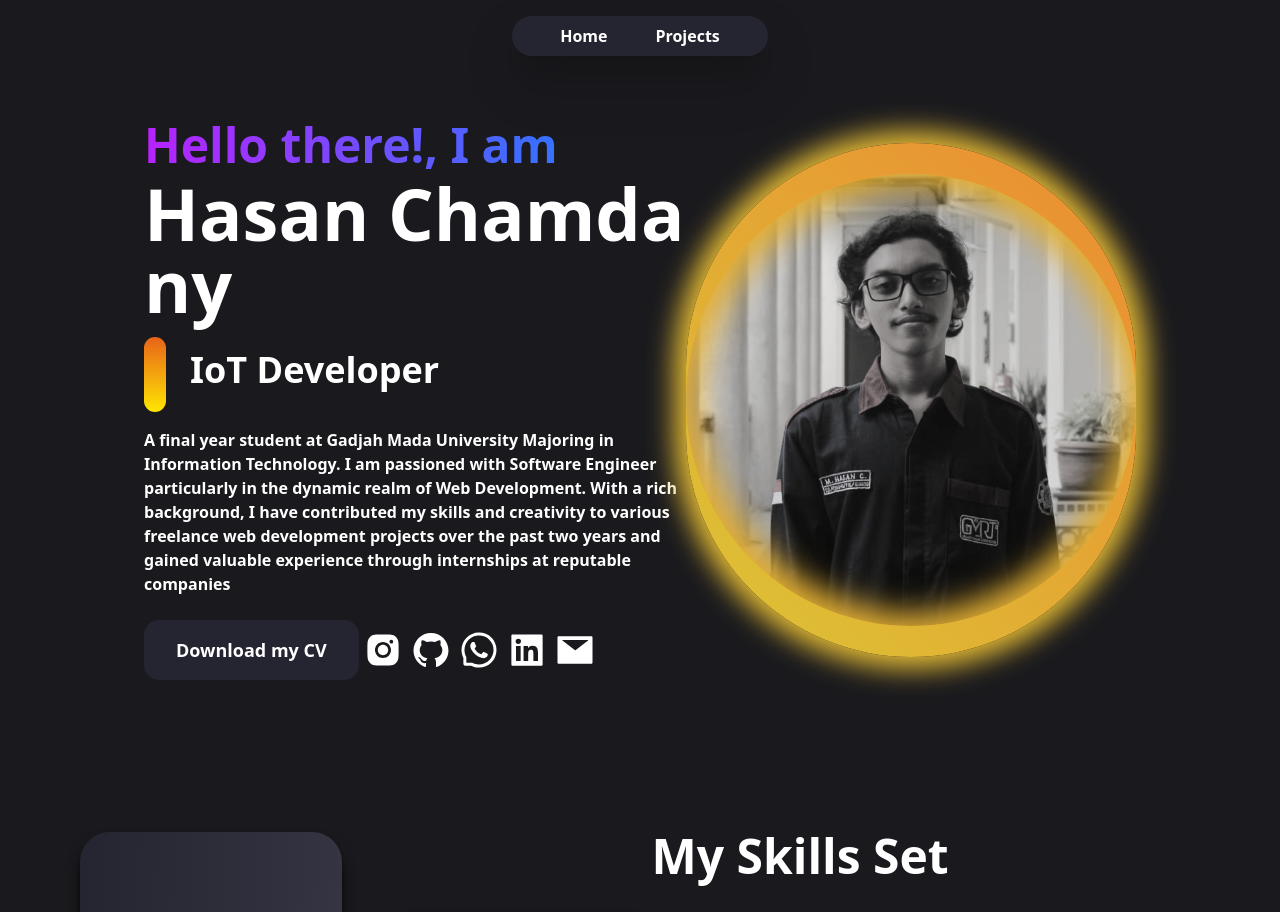
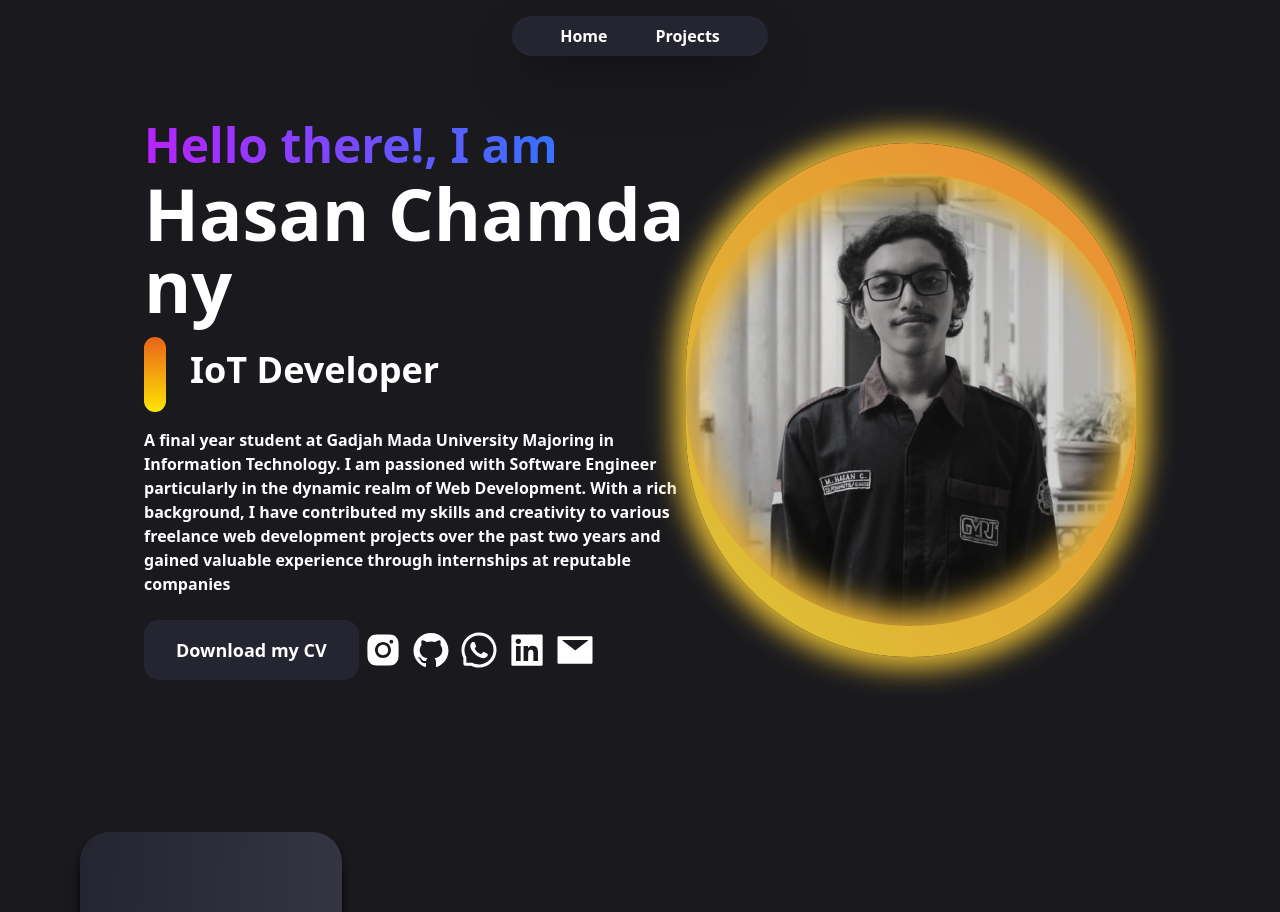
Before and after one commit to hasanchamdany/hasanchamdany.github.io, a Next.js app: page / in a window 1280 px wide. Shown: the top 912 px of the page. Built offline with nearby package versions, Linux system fonts and the light colour scheme.

Commit message:
hotfix(navbar): styling hover text and transition aos skill set heading

```diff
--- a/src/components/Navbar/Navbar.jsx
+++ b/src/components/Navbar/Navbar.jsx
@@ -91,14 +91,14 @@ const Navbar = () => {
                   <ul className="items-center text-center justify-center space-y-10 md:flex md:space-x-12 md:space-y-0">
                     <li className="text-n-blue">
                       <Link href="/">
-                        <div className="font-poppins font-semibold text-white hover:text-blue-light transition duration-300 ease-in-out">
+                        <div className="font-poppins font-semibold text-white hover:text-[#E2AE34] transition duration-300 ease-in-out">
                           Home
                         </div>
                       </Link>
                     </li>
                     <li className="text-n-blue">
                       <Link href="/projects">
-                        <div className="font-poppins font-semibold text-white hover:text-blue-light transition duration-300 ease-in-out">
+                        <div className="font-poppins font-semibold text-white hover:text-[#E2AE34] transition duration-300 ease-in-out">
                           Projects
                         </div>
                       </Link>
--- a/src/pages/index.js
+++ b/src/pages/index.js
@@ -209,7 +209,7 @@ export default function Home() {
               </div>
               {/* Techstack */}
               <div>
-                <div>
+                <div data-aos="fade-left">
                   <h3 className="text-white text-5xl font-bold">
                     My Skills Set
                   </h3>
```
